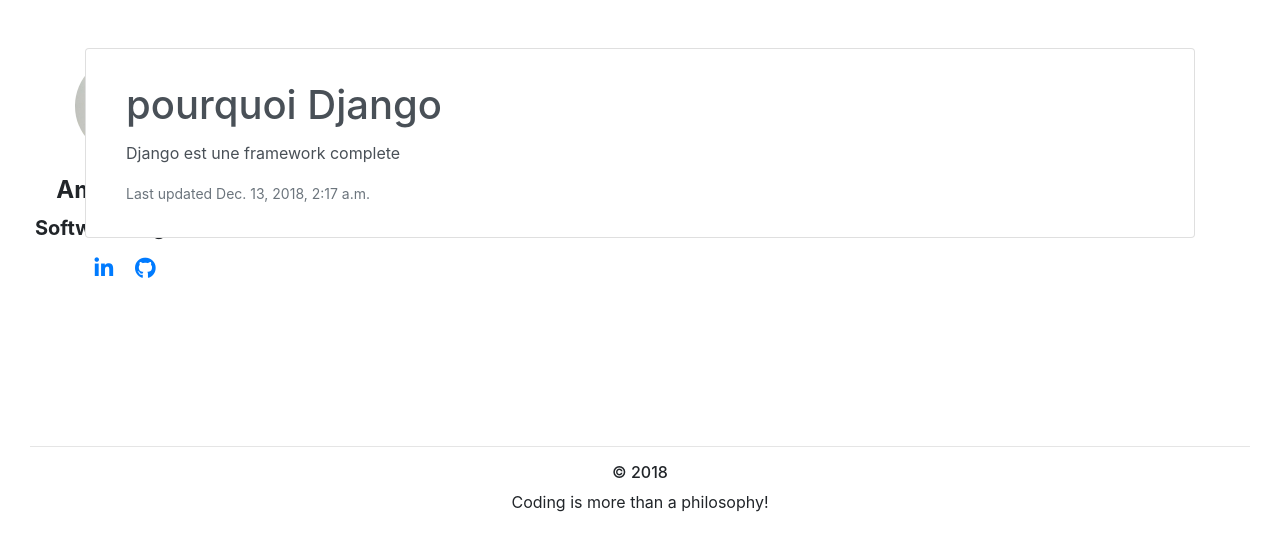
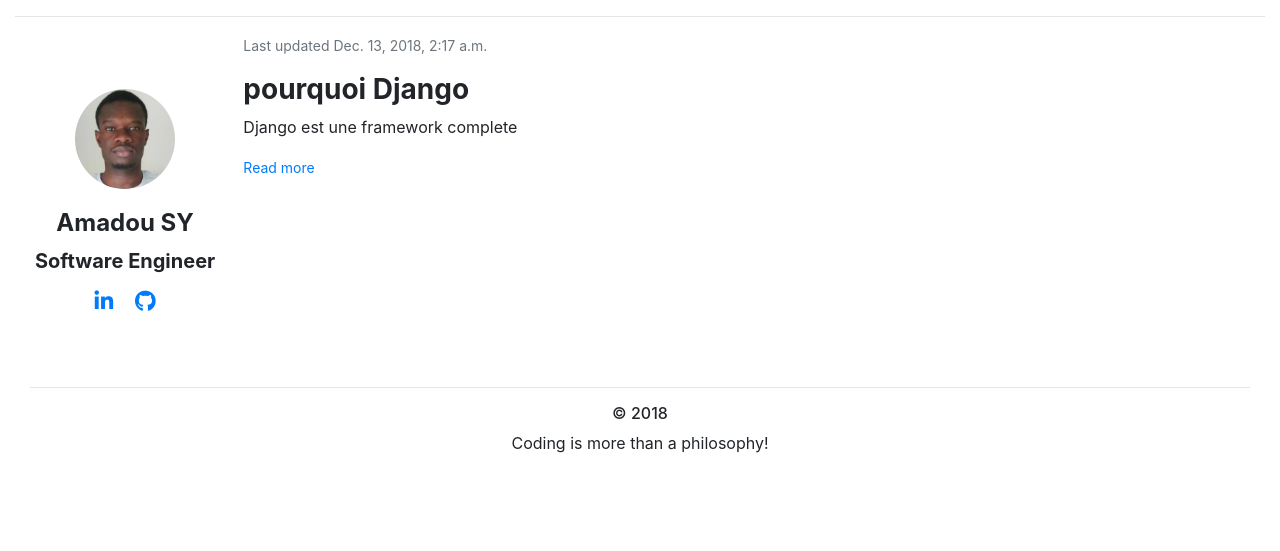
Before and after one commit to amadousysada/myblog, a Django app: template blog/templates/blog/home.html in a window 1280 px wide. Shown: the part 87-638 px from the top of the page. Run offline with Django 3.2, Linux system fonts and the light colour scheme; the template is opened without the code that fills it: values that come from a table or form of the project are taken from there, others are empty; data comes from the database, SQL or seed files in the repository; parts of the project's set-up code (start-up, migrations or seed data) failed here and were passed over; some libraries are stand-ins or nearby versions.

Commit message:
change some style

```diff
--- a/blog/templates/blog/home.html
+++ b/blog/templates/blog/home.html
@@ -1,43 +1,39 @@
 {% extends "base.html" %}
 {% load static %}
 {% block content %}
-
 <main role="main">
-    <!--<div class="alert alert-primary sticky-top" role="alert">
-    A simple primary alert—check it out! -->
-    <div class="list-group">
-        {% for post in posts %}
-      <a href="/articles/{{post.published_year}}/{{post.published_month}}/{{post.topic}}/" class="list-group-item list-group-item-action flex-column align-items-start mt-5">
-        <div class="card border-0">
-            <div class="row no-gutters">
-
+    {% for post in posts %}
+        <div>
+            <div class="row">
                 <div class="col-md-8">
-                    <div class="card-body">
-                        <h1 class="card-title">{{post.topic}}</h1>
-                        <p class="card-text">{{post.content|safe|truncatewords:20}}</p>
+                    <div>
+                        {% if not forloop.first %}
+                            <hr/>
+                        {% endif %}
                         <p class="card-text"><small class="text-muted">Last updated {{post.pub_date}}</small></p>
+                        <h3><strong>{{post.topic}}</strong></h3>
+                        <p class="card-text">{{post.content|safe|truncatewords:100}}</p>
+                        <p class="card-text">
+                            <small class="text-muted">
+                                <a href="{% url 'post' year=post.published_year month=post.published_month topic=post.topic %}">
+                                    Read more
+                                </a>
+                            </small>
+                        </p>
                     </div>
                 </div>
                 {% if post.cover %}
-                <div class="col-md-4 d-flex justify-content-center">
-                    <img alt="..." class="card-img" src="{{post.cover.url}}">
+                <div class="bg-dark col-md-4 d-flex justify-content-center">
+                    <a class="d-flex justify-content-center" href="{% url 'post' year=post.published_year month=post.published_month topic=post.topic %}">
+                        <img alt="..." class="card-img" src="{{post.cover.url}}">
+                    </a>
                 </div>
                 {% endif %}
 
             </div>
         </div>
-      </a>
-        <!--<a href="#" class="list-group-item list-group-item-action flex-column align-items-start mt-5">
-          <div class="d-flex w-100 justify-content-between">
-            <h5 class="mb-1">{{post.topic}}</h5>
-            <small>small1</small>
-
-          </div>
-          <p class="mb-1">Paragraph1</p>
-          <small>{{post.content|safe}}</small>
-        </a>-->
-        {% endfor %}
-    </div>
+     <!-- </a>-->
+    {% endfor %}
 </main>
 
 {% if messages %}
--- a/myblog/settings/dev.py
+++ b/myblog/settings/dev.py
@@ -9,11 +9,7 @@
 # SECURITY WARNING: don't run with debug turned on in production!
 DEBUG = True
 
-ALLOWED_HOSTS = [
-    '0.0.0.0',
-    '127.0.0.1',
-    'localhost',
-]
+ALLOWED_HOSTS = ['*']
 
 # Database
 # https://docs.djangoproject.com/en/1.11/ref/settings/#databases
--- a/templates/base.html
+++ b/templates/base.html
@@ -52,90 +52,49 @@
             data-target="#navbarSupportedContent" data-toggle="collapse" type="button">
         <span class="navbar-toggler-icon"></span>
     </button>
-
-    <div class="collapse navbar-collapse" id="navbarSupportedContent">
-        <ul class="nav navbar-nav ml-auto">
-            <!--<li class="nav-item active">
-                <a class="nav-link" href="/">Home <span class="sr-only">(current)</span></a>
-            </li>-->
-            <!--
-                            <li class="nav-item active">
-                                <a class="nav-link" href="https://gf.dev/website-audit">test site performance <span class="sr-only">(current)</span></a>
-                            </li>
-
-                            <li class="nav-item">
-                                <a class="nav-link" href="#">Link</a>
-                            </li>
-                            <li class="nav-item dropdown">
-                                <a class="nav-link dropdown-toggle" href="#" id="navbarDropdown" role="button" data-toggle="dropdown" aria-haspopup="true" aria-expanded="false">
-                                    Categories
-                                </a>
-                                <div  class="dropdown-menu bg-dark " role="menu">
-                                    <ul class="list-inline" >
-                                        <li class="list-inline-item"><a  href="#">Programmation</a></li>
-                                        <li class="list-inline-item"><a  href="#">Data Science</a></li>
-                                        <li class="list-inline-item"><a  href="#">Design</a></li>
-                                        <li class="list-inline-item"><a  href="#">Machine Learning</a></li>
-                                    </ul>
-                                </div>
-
-                            </li>
-                            <li>
-                                <a class="nav-link" href="#"><i class="fas fa-search"></i></a>
-                                <form class="form-inline my-2 my-lg-0 visible">
-                                    <div class="input-group mr-2">
-                                        <input class="form-control" type="search"  placeholder="Search" aria-label="Search" id="inputSearch">
-                                        <div class="input-group-append">
-                                            <a href="#" class="visible nav-link"><span style="color:red;background-color: transparancy;border: 0; border-radius:0;position:absolute;margin-left:-25px;">&times;</span></a>
-                                        </div>
-                                    </div>
-                                    <button class="btn btn-outline-success my-2 my-sm-0" type="submit">Search</button>
-                                </form>
-                            </li>
-                           -->
-        </ul>
-    </div>
 </nav>
 <body class="container-fluid">
-    <div class="row">
-        {% block topic %}{% endblock %}
+    <div class="mt-0 pt-0">
+        <hr/>
     </div>
     <div class="row">
-        <div class="col-3 d-none d-md-block d-xl-block">
+        <div class="col-2 d-none d-xl-block">
             {% block profile %}
                 <div class="row mt-5" style="position:fixed;" >
                     {% include "blog/about.html" %}
                 </div>
             {% endblock %}
-        </div>
+
             <div class="col-6 d-none d-md-block d-xl-block">
                 {% block coverA %}{% endblock %}
             </div>
+
             <div class="col-3 d-none d-md-block d-xl-block">
                 {% block tags %}{% endblock %}
             </div>
+
             <div class="col d-inline-block d-sm-block d-md-none">
                 {% block coverB %}{% endblock %}
             </div>
         </div>
+        <div class="col">
             <div class="container">
                 <div class="row">
                     <div class="col">
                         {% block content %}{% endblock %}
-
                         {% block comments %}{% endblock %}
                     </div>
                 </div>
             </div>
-
-
+        </div>
+    </div>
 </body>
 <footer class="container-fluid page-footer font-small blue mt-5 pt-5">
 
     <div class="mt-5 pt-5">
         <hr>
     </div>
-    <div class="row d-sm-block d-md-none">
+    <div class="row d-xl-none d-sm-block d-md-block">
         {% include "blog/about.html" %}
     </div>
     <div class="row">
```
Also changed, not shown: blog/static/blog/css/about.css (+0 -53 lines), blog/templates/blog/post.html (+2 -7 lines). Lines whose indentation alone changed are shown as unchanged.
